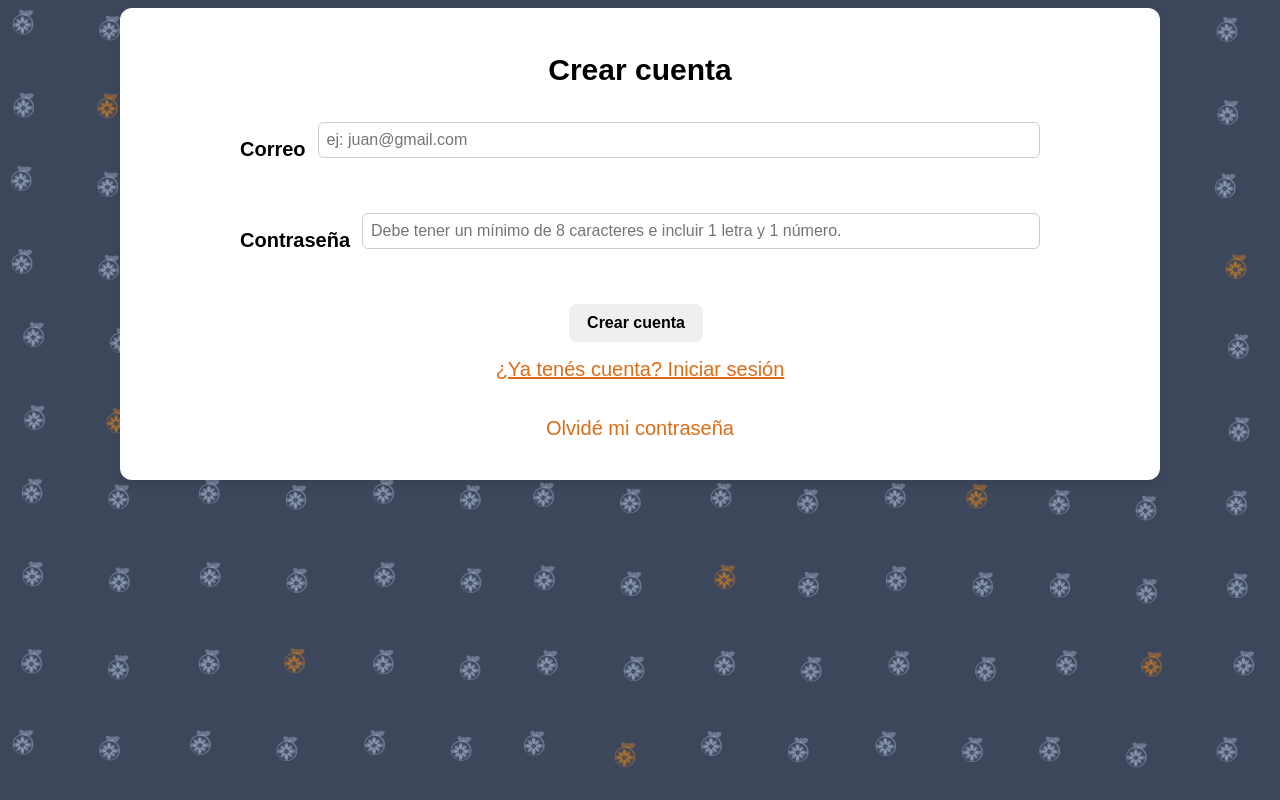
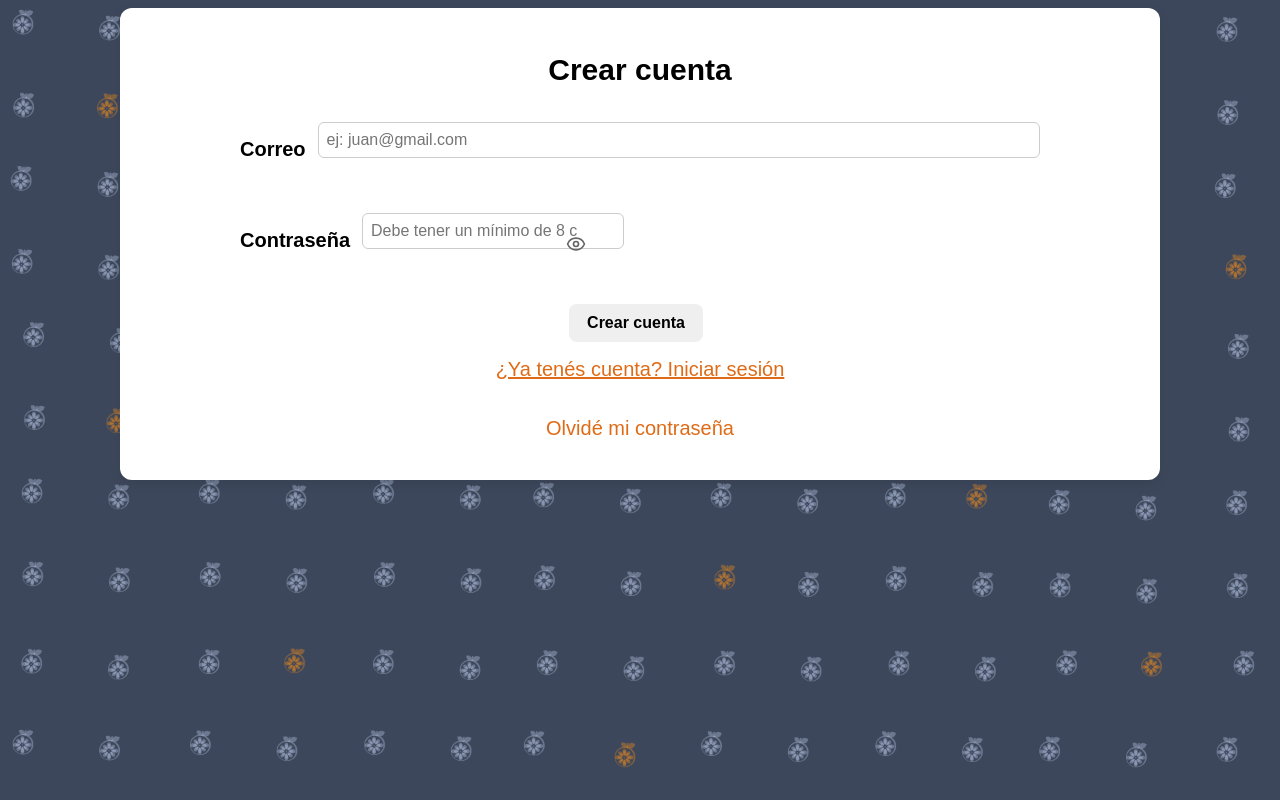
Before and after one commit to AbrilCC/Bill-Deadlines-Alert-System, a React (Vite) app in the folder frontend/: page / in a window 1280 px wide. Built offline with nearby package versions, Linux system fonts and the light colour scheme; no server answers; a web font is replaced by a local one.

Commit message:
See my password button

```diff
--- a/frontend/src/Login.jsx
+++ b/frontend/src/Login.jsx
@@ -1,4 +1,5 @@
 import { useState } from "react";
+import { Eye, EyeOff } from "lucide-react";
 
 const BACKEND_API_URL = import.meta.env.VITE_BACKEND_URL;
 
@@ -8,6 +9,7 @@ function Auth() {
     const [email, setEmail] = useState("");
     const [password, setPassword] = useState("");
     const [forgotMode, setForgotMode] = useState(false);
+    const [showPassword, setShowPassword] = useState(false);
 
     const [loading, setLoading] = useState(false);
 
@@ -77,12 +79,19 @@ function Auth() {
             {!forgotMode && (
             <div className="formInputRow">
                 <label>Contraseña</label>
-                <input
-                    type="password"
-                    placeholder="Debe tener un mínimo de 8 caracteres e incluir 1 letra y 1 número."
-                    value={password}
-                    onChange={(e) => setPassword(e.target.value)}
-                />
+                <div className="passwordInputContainer">
+                    <input type={showPassword ? "text" : "password"}
+                        placeholder="Debe tener un mínimo de 8 caracteres e incluir 1 letra y 1 número."
+                        value={password} onChange={(e) => setPassword(e.target.value)}/>
+
+                    <button type="button" className="showPasswordBtn" onClick={() => setShowPassword(!showPassword)}>
+                        {
+                            showPassword
+                                ? <EyeOff size={20} />
+                                : <Eye size={20} />
+                        }
+                    </button>
+                </div>
             </div>)}
 
             <button type="submit" disabled={loading}>
--- a/frontend/styles.css
+++ b/frontend/styles.css
@@ -443,6 +443,28 @@ input {
   text-decoration: underline;
 }
 
+/* PARA EL OJITO DE VER CONTRASEÑA */
+.passwordInputContainer {
+    position: relative;
+    display: flex;
+    align-items: center;
+}
+.passwordInputContainer input {
+    width: 100%;
+    padding-right: 45px;
+}
+.showPasswordBtn {
+    position: absolute;
+    right: 12px;
+    background: none;
+    border: none;
+    cursor: pointer;
+    display: flex;
+    align-items: center;
+    justify-content: center;
+    color: #666;
+}
+
 /* PARA LAS BOXES DE VENCIMIENTOS EN EL CALENDARIO */
 .event-box {
   min-width: 180px;
@@ -462,7 +484,7 @@ input {
   padding: 4px !important;
 }
 
-/* ---------------------------BOX DE UPLOAD PDF--------------------------- */
+/* ---------------------------BOX UPLOAD PDF--------------------------- */
 .uploadDropzone {
     border: 2px dashed #7b61ff;
     border-radius: 18px;
```
Also changed, not shown: 1 other file (tests, documents, lock files or other folders).
